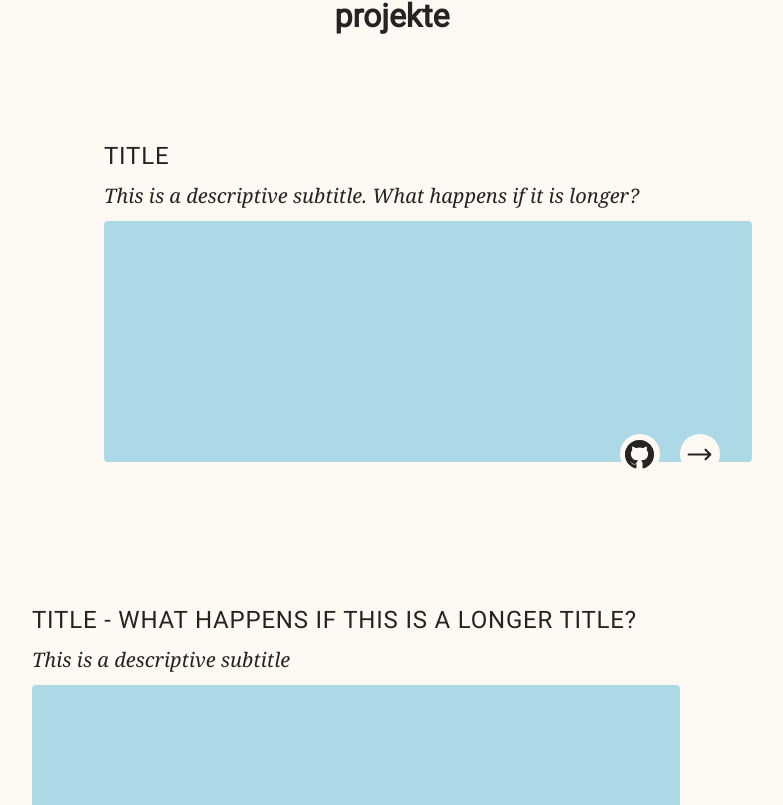
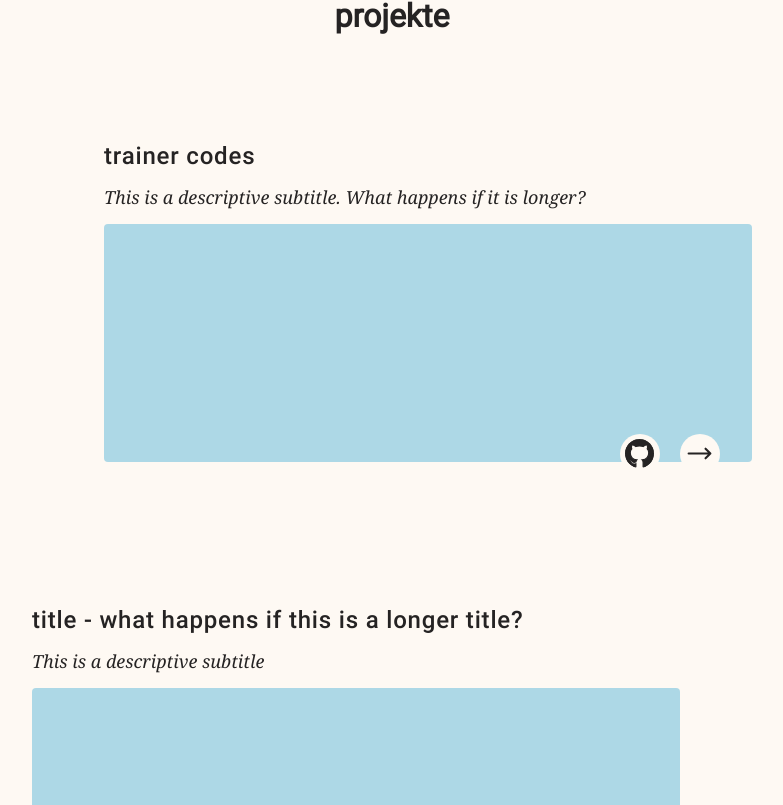
Before and after one commit to jamawe/portfolio, a Vue app: page / in a window 1280 px wide. Shown: the part 835-1640 px from the top of the page, without its empty margins (248-1031 px from the left). Built offline with nearby package versions, Linux system fonts and the light colour scheme.

Commit message:
style: Ajust font-related styles

```diff
--- a/src/components/ProjectGrid.vue
+++ b/src/components/ProjectGrid.vue
@@ -15,7 +15,7 @@ function openOverlay() {
         <div class="projects__body">
             <div class="projects__body__item" @click="openOverlay">
                 <div class="projects__body__item__header">
-                    <h3 class="projects__body__item__header__title">Title</h3>
+                    <h3 class="projects__body__item__header__title">Trainer Codes</h3>
                     <h4 class="projects__body__item__header__subtitle">This is a descriptive subtitle. What happens if it is longer?</h4>
                 </div>
                 <div class="projects__body__item__body">
@@ -24,7 +24,7 @@ function openOverlay() {
                             <IconGitHub class="projects__body__item__body__append__link__icon" />
                         </router-link>
 
-                        <router-link class="projects__body__item__body__append__link" to="#">
+                        <router-link class="projects__body__item__body__append__link" :to="{ name: 'trainercodes-v1' }">
                             <IconArrowRight class="projects__body__item__body__append__link__icon" />
                         </router-link>
 
@@ -129,19 +129,20 @@ function openOverlay() {
             &__header {
                 margin-bottom: 2%;
                 &__title {
+                    font-family: 'Roboto Medium', 'Roboto Regular', sans-serif;
                     font-size: 1.5rem;
-                    text-transform: uppercase;
-                    font-weight: 500;
+                    text-transform: lowercase;
+                    // font-weight: 500;
                     letter-spacing: .05rem;
                     line-height: 120%;
                     margin-bottom: 2%;
                 }
 
                 &__subtitle {
-                    font-size: 1.25rem;
+                    font-size: 1.125rem;
                     font-family: Georgia, 'Times New Roman', Times, serif;
                     font-style: italic;
-                    line-height: 120%;
+                    line-height: 150%;
                 }
             }
 
```
